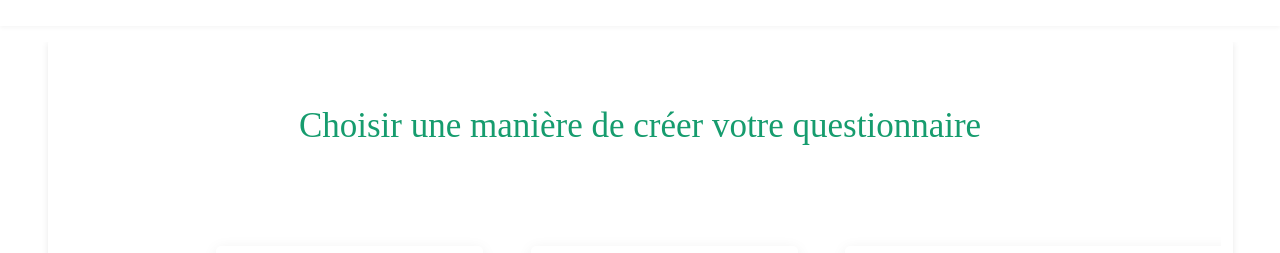
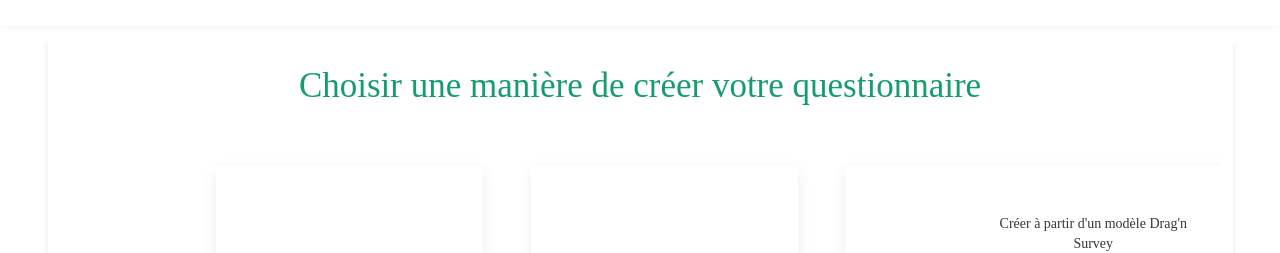
Before and after one commit to Cutrix/dragnsurvey-ts, a Vue app: page /survey/create in a window 1280 px wide. Shown: the part 330-583 px from the top of the page. Built offline with nearby package versions, Linux system fonts and the light colour scheme; no server answers; a web font is replaced by a local one.

Commit message:
style: Remonter les elements

```diff
--- a/src/views/CreateSurvey.vue
+++ b/src/views/CreateSurvey.vue
@@ -6,10 +6,13 @@
       <main class="py-4 mb-5" style="color: red">
         <v-carousel hide-delimiters>
           <div class="container createSurveyContainer">
-            <div id="carouselCreateSurvey" class="carousel slide">
+            <div
+              id="carouselCreateSurvey"
+              class="carousel slide"
+            >
               <v-carousel-item>
                 <div class="carousel-item active">
-                  <div class="surveyCreateTitle p-5">
+                  <div class="surveyCreateTitle py-2">
                     Choisir une manière de créer votre questionnaire
                   </div>
 
@@ -126,20 +129,16 @@
                         required
                       />
                       <small id="titleHelp" class="form-text text-muted"
-                      >Le titre de votre questionnaire doit être
-                        unique</small
+                        >Le titre de votre questionnaire doit être unique</small
                       >
                       <div class="invalid-feedback">
-                        Vous devez renseigner un titre pour votre
-                        questionnaire
+                        Vous devez renseigner un titre pour votre questionnaire
                       </div>
                     </div>
 
                     <div class="form-group row">
                       <div class="surveys_list d-none col-sm-4">
-                        <label for=""
-                        >Choisir un questionnaire à copier</label
-                        >
+                        <label for="">Choisir un questionnaire à copier</label>
                         <select
                           class="form-control"
                           name="copyId"
```
Lines whose indentation alone changed are shown as unchanged.
